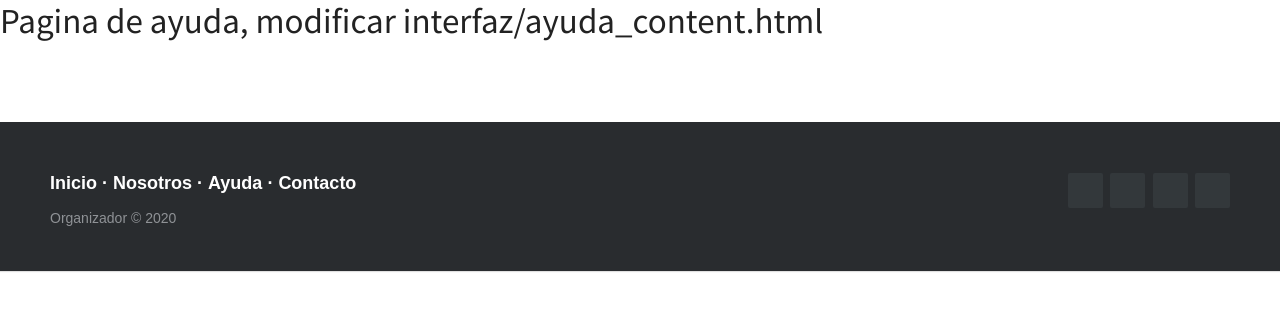
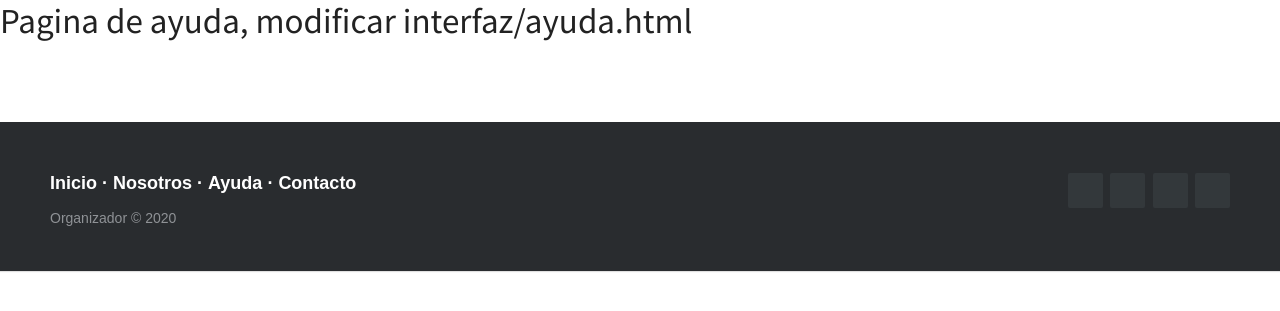
Before and after one commit to BeleIgnacia/Organizador, a Django app: page /ayuda/ in a window 1280 px wide. Shown: the part 67-378 px from the top of the page. Run offline with Django 3.2, Linux system fonts and the light colour scheme; parts of the project's set-up code (start-up, migrations or seed data) failed here and were passed over; some libraries are stand-ins or nearby versions.

Commit message:
Pequeñas modificaciones en la interfaz

```diff
--- a/apps/interfaz/views.py
+++ b/apps/interfaz/views.py
@@ -5,31 +5,11 @@ from random import randrange
 class Home(TemplateView):
 	template_name = 'interfaz/home.html'
 
-	def get_context_data(self,**kwargs):
-		context = super(Home, self).get_context_data(**kwargs)
-		context['content'] = "home_content"
-		return context
-
 class Nosotros(TemplateView):
-	template_name = 'interfaz/home.html'
-
-	def get_context_data(self,**kwargs):
-		context = super(Nosotros, self).get_context_data(**kwargs)
-		context['content'] = "nosotros_content"
-		return context
+	template_name = 'interfaz/nosotros.html'
 
 class Ayuda(TemplateView):
-	template_name = 'interfaz/home.html'
-
-	def get_context_data(self,**kwargs):
-		context = super(Ayuda, self).get_context_data(**kwargs)
-		context['content'] = "ayuda_content"
-		return context
+	template_name = 'interfaz/ayuda.html'
 
 class Contacto(TemplateView):
-	template_name = 'interfaz/home.html'
-
-	def get_context_data(self,**kwargs):
-		context = super(Contacto, self).get_context_data(**kwargs)
-		context['content'] = "contacto_content"
-		return context
+	template_name = 'interfaz/contacto.html'
--- a/organizador/settings.py
+++ b/organizador/settings.py
@@ -81,7 +81,7 @@ WSGI_APPLICATION = 'organizador.wsgi.application'
 # Database
 # https://docs.djangoproject.com/en/3.0/ref/settings/#databases
 
-
+'''
 DATABASES = {
     'default': {
         'ENGINE': 'django.db.backends.postgresql_psycopg2',
@@ -107,7 +107,7 @@ DATABASES = {
         'PORT': 5432,
     }
 }
-'''
+
 
 # Password validation
 # https://docs.djangoproject.com/en/3.0/ref/settings/#auth-password-validators
--- /dev/null
+++ b/templates/interfaz/ayuda.html
@@ -0,0 +1,7 @@
+{% extends 'interfaz/home.html' %}
+
+{% load static %}
+
+{% block content %}
+<h1>Pagina de ayuda, modificar interfaz/ayuda.html</h1>
+{% endblock %}
--- a/templates/interfaz/ayuda_content.html
+++ /dev/null
@@ -1,3 +0,0 @@
-{% load static %}
-
-<h1>Pagina de ayuda, modificar interfaz/ayuda_content.html</h1>
--- a/templates/interfaz/contacto_content.html
+++ /dev/null
@@ -1,3 +0,0 @@
-{% load static %}
-
-<h1>Pagina de contacto, modificar interfaz/contacto_content.html</h1>
--- a/templates/interfaz/home.html
+++ b/templates/interfaz/home.html
@@ -28,15 +28,46 @@
 {% endblock %}
 
 {% block content %}
-{% if content == 'home_content' %}
-    {% include 'interfaz/home_content.html' %}
-{% elif content == 'nosotros_content' %}
-    {% include 'interfaz/nosotros_content.html' %}
-{% elif content == 'ayuda_content' %}
-    {% include 'interfaz/ayuda_content.html' %}
-{% elif content == 'contacto_content' %}
-    {% include 'interfaz/contacto_content.html' %}
-{% endif %}
+<div class="p-3 p-md-5 text-white bg-dark home-headline">
+    <div class="col-md-6 px-0">
+        <h1 class="display-3">Bienvenido!</h1>
+        <p class="lead my-3">Bienvenido a 'xxxx', un organizador para su hogar</p>
+        <p class="lead">
+            <a class="btn btn-primary btn-outline-secondary btn-lg" href="register/">Registrarse</a>
+        </p>
+    </div>
+</div>
+<div class="jumbotron">
+    <div class="row featurette">
+        <div class="col-md-7">
+            <h2>Heading. <span class="text-muted">with muted text.</span></h2>
+            <p class="lead">Vivamus sagittis lacus vel augue laoreet rutrum faucibus dolor auctor.</p>
+        </div>
+        <div class="col-md-5">
+            <img style="width: 500px; height: 300px;" src="{% static 'images/home/teletrabajo.jpg' %}">
+        </div>
+    </div>
+    <hr class="featurette-divider" style="margin-bottom: 50px; margin-top: 50px;">
+    <div class="row featurette">
+        <div class="col-md-7 order-md-2">
+            <h2>Heading. <span class="text-muted">with muted text.</span></h2>
+            <p class="lead">Vivamus sagittis lacus vel augue laoreet rutrum faucibus dolor auctor.</p>
+        </div>
+        <div class="col-md-5 order-md-1">
+            <img style="width: 500px; height: 300px;" src="{% static 'images/home/manos.jpg' %}">
+        </div>
+    </div>
+    <hr class="featurette-divider" style="margin-bottom: 50px; margin-top: 50px;">
+    <div class="row featurette">
+        <div class="col-md-7">
+            <h2>Heading. <span class="text-muted">with muted text.</span></h2>
+            <p class="lead">Vivamus sagittis lacus vel augue laoreet rutrum faucibus dolor auctor.</p>
+        </div>
+        <div class="col-md-5">
+            <img style="width: 500px; height: 300px;" src="{% static 'images/home/hijo.jpg' %}">
+        </div>
+    </div>
+</div>
 {% endblock  %}
 
 {% block footer %}
--- a/templates/interfaz/nosotros_content.html
+++ /dev/null
@@ -1,3 +0,0 @@
-{% load static %}
-
-<h1>Pagina de nosotros, modificar interfaz/nosotros_content.html</h1>
```
Also changed, not shown: templates/hogar/dashboard.html (+0 -62 lines), templates/interfaz/contacto.html (added, +7 -0 lines), templates/interfaz/home_content.html (deleted, +0 -42 lines), templates/interfaz/nosotros.html (added, +7 -0 lines).
